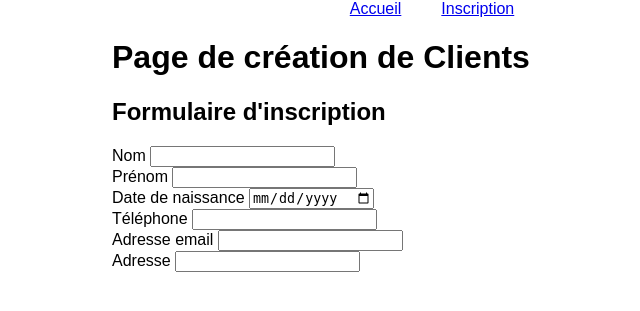
After one commit to Dorian-T/BibliothequeAgile, a PHP site: template view/register.php in a window 1280 px wide. The commit adds this page. Shown: the top 311 px of the page, without its empty margins (208-848 px from the left). Run offline with PHP 8.4, Linux system fonts and the light colour scheme; the template is opened without the code that fills it, so the values that code supplies are empty; a stand-in replaces the project's code that opens the database connection; some libraries are stand-ins or nearby versions.

Commit message:
début enregistrement client

```diff
--- a/index.php
+++ b/index.php
@@ -8,6 +8,7 @@ require_once 'model/model.php';
 // Controllers
 require_once 'controller/controller.php';
 require_once 'controller/home.php';
+require_once 'controller/registerController.php';
 
 
 // Rooter
@@ -18,6 +19,11 @@ if(isset($_GET['action'])) {
 		// 	$controller->render();
 		// 	break;
 
+		case 'register':
+			$controller = new RegisterController();
+			$controller->render();
+			break;
+
 		default:
 			header('Location: ./');
 			break;
--- a/view/layout/layout.php
+++ b/view/layout/layout.php
@@ -16,6 +16,7 @@
 		<nav>
 			<ul>
 				<li><a href="./">Accueil</a></li>
+				<li><a href="index.php?action=register">Inscription</a></li>
 				<!-- <li><a href="index.php?action=...">...</a></li> -->
 			</ul>
 		</nav>
--- /dev/null
+++ b/view/register.php
@@ -0,0 +1,38 @@
+<?php ob_start(); ?>
+
+<main id="register">
+    <h1>Page de création de Clients</h1>
+	<div>
+	<h2>Formulaire d'inscription</h2>
+	<form action="index.php?action=register" method="post">
+		<div>
+			<label for="nom">Nom</label>
+			<input type="text" id="nom" name="nom" required>
+		</div>
+		<div>
+			<label for="prenom">Prénom</label>
+			<input type="text" id="prenom" name="prenom" required>
+		</div>
+		<div>
+			<label for="date_naissance">Date de naissance</label>
+			<input type="date" id="date_naissance" name="date_naissance" required>
+		</div>
+		<div>
+			<label for="telephone">Téléphone</label>
+			<input type="tel" id="telephone" name="telephone" required>
+		</div>
+		<div>
+			<label for="email">Adresse email</label>
+			<input type="email" id="email" name="email" required>
+		</div>
+		<div>
+			<label for="adresse">Adresse</label>
+			<input type="text" id="adresse" name="adresse" required>
+		</div>
+	</form>
+</div>
+</main>
+
+<?php $content = ob_get_clean(); ?>
+
+<?php require_once 'view/layout/layout.php'; ?>
```
Also changed, not shown: controller/registerController.php (added, +19 -0 lines).
